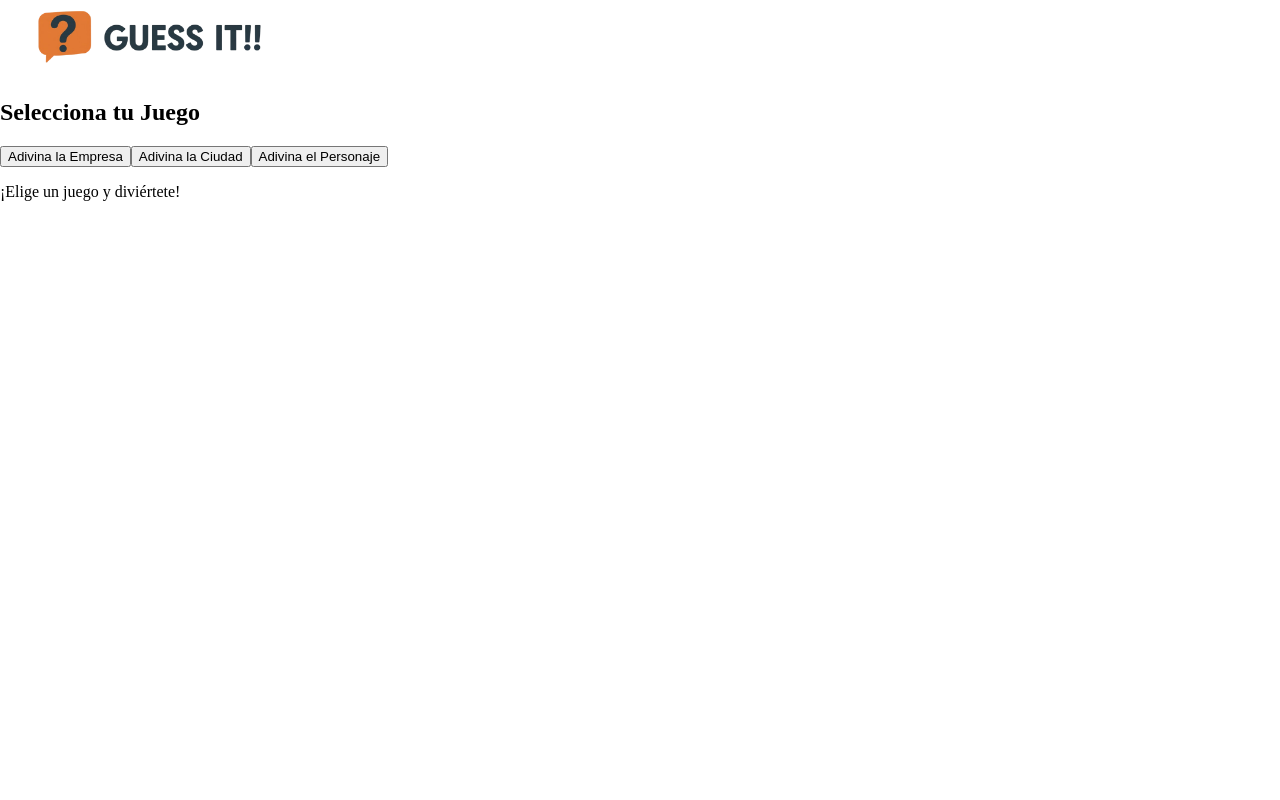
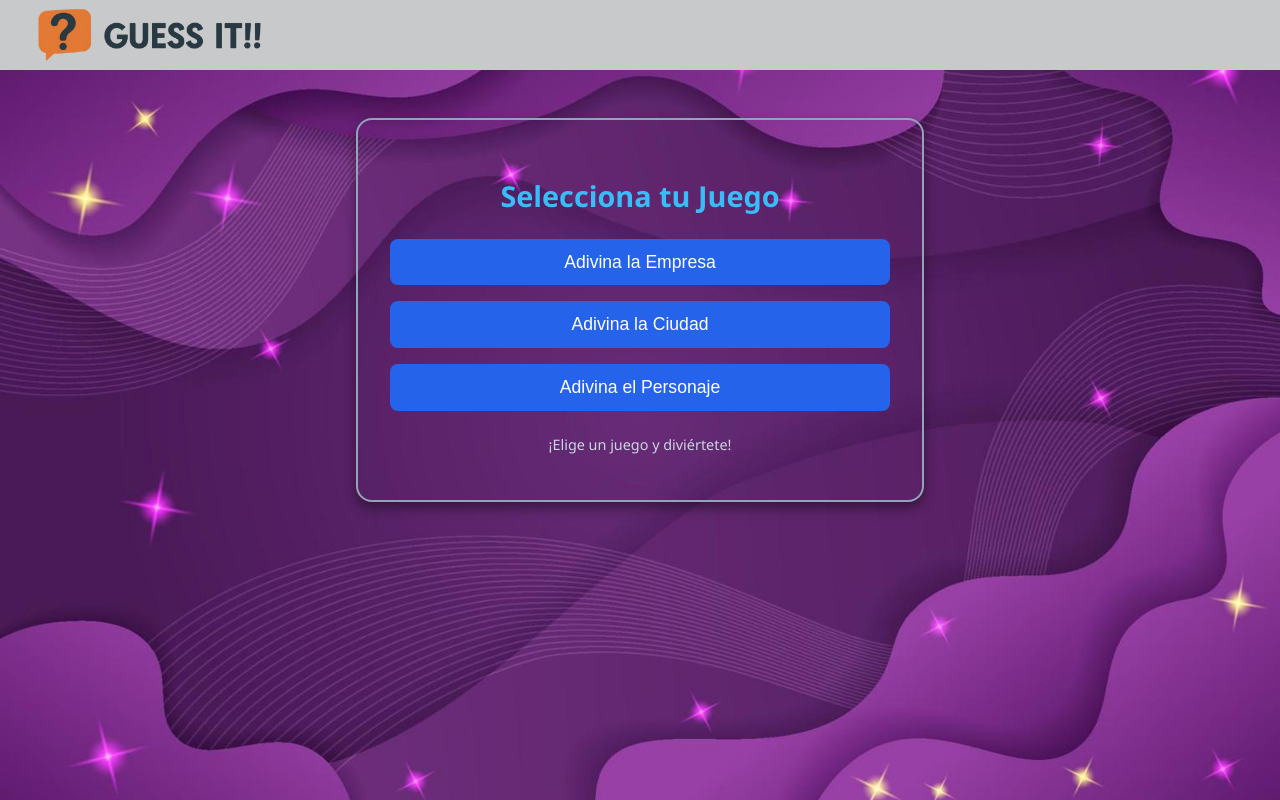
Before and after one commit to NoJodan/GuessIt-Front, a React (Create React App) app: page /Jugar in a window 1280 px wide. Built offline with nearby package versions, Linux system fonts and the light colour scheme.

Commit message:
se agrego una imagen y se realizo el css de jugar

```diff
--- a/src/styles/jugar.css
+++ b/src/styles/jugar.css
@@ -0,0 +1,97 @@
+/* ===== Contenedor principal ===== */
+.jugar-page {
+  display: flex;
+  flex-direction: column;
+  align-items: center;
+  justify-content: flex-start;
+  min-height: 100vh;
+  background: url("/public/images/fondoModos.jpg");
+  background-size: cover; /* azul oscuro */
+  color: #f8fafc;
+  font-family: "Segoe UI", Tahoma, Geneva, Verdana, sans-serif;
+}
+/* ===== Header / Barra superior ===== */
+.panel-jugar {
+  width: 100%;
+  height: 70px;
+  background-color: #c8c9ca;
+  display: flex;
+  justify-content: flex-start;
+  align-items: center;
+  padding: 0 1rem;
+}
+
+.MiniLogo {
+  height: 50px;
+  width: auto;
+}
+
+/* ===== Card central ===== */
+.jugar-card {
+  margin-top: 3rem;
+  background: transparent;
+  border: 2px solid #94a3b8;
+  padding: 2rem;
+  border-radius: 16px;
+  box-shadow: 0 6px 12px rgba(0, 0, 0, 0.4);
+  width: 90%;
+  max-width: 500px;
+  text-align: center;
+}
+
+/* ===== Títulos ===== */
+.jugar-title {
+  font-size: 1.8rem;
+  margin-bottom: 1.5rem;
+  color: #38bdf8; /* celeste */
+}
+
+/* ===== Formulario de botones ===== */
+.jugar-form {
+  display: flex;
+  flex-direction: column;
+  gap: 1rem;
+  margin-bottom: 1.5rem;
+}
+
+/* ===== Botones de juego ===== */
+.btn-jugar {
+  background: #2563eb;
+  color: #fff;
+  border: none;
+  padding: 0.8rem;
+  font-size: 1.1rem;
+  border-radius: 8px;
+  cursor: pointer;
+  transition: all 0.2s ease-in-out;
+}
+
+.btn-jugar:hover {
+  background: #1d4ed8;
+  transform: scale(1.05);
+}
+
+/* ===== Botón volver ===== */
+.btn-volver {
+  background: transparent;
+  color: #94a3b8;
+  border: 1px solid #94a3b8;
+  padding: 0.5rem 1rem;
+  font-size: 0.9rem;
+  border-radius: 6px;
+  cursor: pointer;
+  margin-top: 1rem;
+  transition: all 0.2s ease-in-out;
+}
+
+.btn-volver:hover {
+  background: #334155;
+  color: #fff;
+}
+
+/* ===== Footer ===== */
+.jugar-footer {
+  margin-top: 1rem;
+  font-size: 0.9rem;
+  color: #cbd5e1;
+}
```
Also changed, not shown: public/images/fondoModos.jpg (added).
